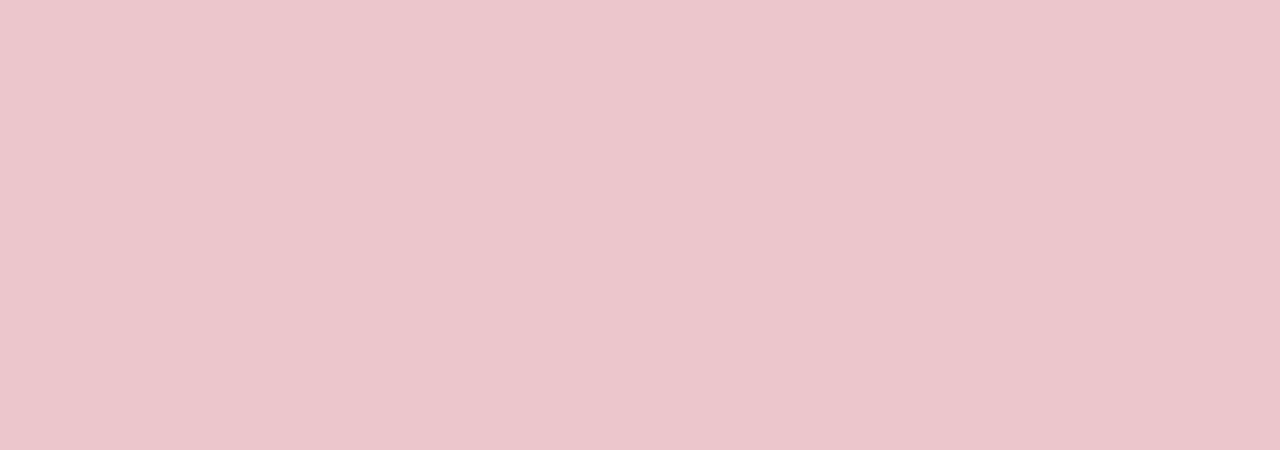
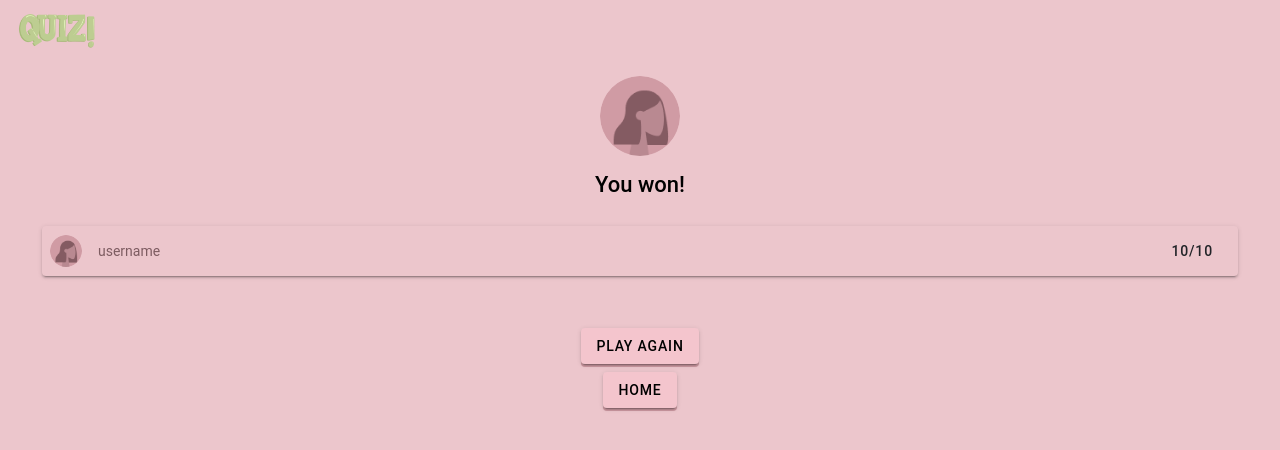
Before and after one commit to carolinahagman/quiz-app, a React (Create React App) app: page /result in a window 1280 px wide. Shown: the top 450 px of the page. Built offline with nearby package versions, Linux system fonts and the light colour scheme.

Commit message:
Add start of result page

```diff
--- a/src/App.tsx
+++ b/src/App.tsx
@@ -12,6 +12,7 @@ import Login from "./pages/Login";
 import Register from "./pages/Register";
 import Settings from "./pages/Settings";
 import Game from "./pages/Game";
+import Result from "./pages/Result";
 
 /* Core CSS required for Ionic components to work properly */
 import "@ionic/react/css/core.css";
@@ -57,6 +58,9 @@ class App extends React.Component<{}, {}> {
             <Route exact path="/game">
               <Game />
             </Route>
+            <Route exact path="/result">
+              <Result />
+            </Route>
             <Route exact path="/">
               <Redirect to={"/login"} />
             </Route>
--- a/src/pages/Game.tsx
+++ b/src/pages/Game.tsx
@@ -15,6 +15,7 @@ import { useState } from "react";
 
 const Game: React.FC = () => {
   const [isLoading, setIsLoading] = useState<boolean>(false);
+
   return (
     <IonPage>
       {isLoading ? (
--- a/src/pages/Home.css
+++ b/src/pages/Home.css
@@ -27,7 +27,6 @@
 }
 
 .settings-button {
-  position: absolute;
-  right: 1rem;
-  bottom: 1rem;
+  position: sticky;
+  bottom: 5px;
 }
--- a/src/pages/Home.tsx
+++ b/src/pages/Home.tsx
@@ -161,7 +161,7 @@ const Home: React.FC = () => {
               </div>
             </IonToolbar>
           </IonHeader>
-          <p>{user?.username ?? ""}</p>
+
           <div className="add-friend-search">
             <h2 className="title text-center">Add new friend</h2>
             <IonSearchbar
--- /dev/null
+++ b/src/pages/Result.css
@@ -0,0 +1,39 @@
+.result-container {
+  display: flex;
+  flex-direction: column;
+  align-items: center;
+  padding: 1rem 2rem;
+}
+
+.friend-list {
+  margin: 0 10px;
+  width: 100%;
+}
+
+.friend-card {
+  height: 50px;
+  padding: 0.5rem;
+  justify-content: space-between;
+  align-items: center;
+  margin-bottom: 0.5rem;
+}
+.question-result-container {
+  padding-bottom: 1rem;
+}
+
+.box {
+  width: 1.5rem;
+  height: 1.5rem;
+  display: flex;
+  justify-content: center;
+  align-items: center;
+  box-shadow: 0px 4px 4px rgba(0, 0, 0, 0.09);
+  border-radius: 3px;
+  margin: 0 3px;
+  color: var(--ion-background-color);
+}
+.button-container {
+  display: flex;
+  flex-direction: column;
+  align-items: center;
+}
--- /dev/null
+++ b/src/pages/Result.tsx
@@ -0,0 +1,110 @@
+import {
+  IonAvatar,
+  IonButton,
+  IonCard,
+  IonContent,
+  IonHeader,
+  IonImg,
+  IonItem,
+  IonList,
+  IonPage,
+  IonToolbar,
+} from "@ionic/react";
+import "./global.css";
+import "./Result.css";
+
+import defaultAvatar from "../assets/avatar/Avatar.png";
+import Logo from "../assets/QuizLogo.png";
+import { useState } from "react";
+import { Link } from "react-router-dom";
+import LoadingPage from "../components/LoadingPage";
+
+const Result: React.FC = () => {
+  const [avatar, setAvatar] = useState<string>(defaultAvatar);
+  const [isLoading, setIsLoading] = useState<boolean>(false);
+  const [ifCorrect, setIfCorrect] = useState<boolean>(true);
+  const [visible, setVisible] = useState<boolean>(false);
+
+  function playAgain() {
+    console.log("play again");
+  }
+
+  function openResult() {
+    if (visible) {
+      setVisible(false);
+    } else {
+      setVisible(true);
+    }
+  }
+
+  return (
+    <IonPage>
+      {isLoading ? (
+        <IonContent fullscreen>
+          <LoadingPage />
+        </IonContent>
+      ) : (
+        <IonContent fullscreen>
+          <IonHeader className="ion-no-border">
+            <IonToolbar color="background">
+              <div className="flex toolbar-container">
+                <IonImg className="small-logo" src={Logo} />
+              </div>
+            </IonToolbar>
+          </IonHeader>
+
+          <div className="result-container">
+            <IonAvatar className="big-avatar">
+              <IonImg className="avatar" src={avatar} />
+            </IonAvatar>
+            <h3>You won!</h3>
+            <IonList className="friend-list">
+              <IonCard className="friend-card flex">
+                <div className="flex">
+                  <IonAvatar className="small-avatar">
+                    <IonImg className="avatar" src={defaultAvatar} />
+                  </IonAvatar>
+                  <p className="secondary">username</p>
+                </div>
+                <IonButton onClick={openResult} fill="clear" color="dark">
+                  10/10
+                </IonButton>
+              </IonCard>
+              <div
+                className={
+                  visible
+                    ? "question-result-container visible"
+                    : "question-result-container hidden"
+                }
+              >
+                <div className={ifCorrect ? "success box" : "danger box"}>
+                  1
+                </div>
+                <div className="box success">2</div>
+                <div className="box success">3</div>
+                <div className="box success">4</div>
+                <div className="box success">5</div>
+                <div className="box success">6</div>
+                <div className="box success">7</div>
+                <div className="box success">8</div>
+                <div className="box success">9</div>
+                <div className="box success">10</div>
+              </div>
+            </IonList>
+
+            <div className="button-container">
+              <IonButton className="primary-button" onClick={playAgain}>
+                Play Again
+              </IonButton>
+              <Link to="/home">
+                <IonButton className="primary-button">Home</IonButton>
+              </Link>
+            </div>
+          </div>
+        </IonContent>
+      )}
+    </IonPage>
+  );
+};
+
+export default Result;
--- a/src/pages/global.css
+++ b/src/pages/global.css
@@ -32,6 +32,21 @@
   color: var(--ion-color-secondary);
 }
 
+.success {
+  background-color: var(--ion-color-success-dark);
+}
+
+.danger {
+  background-color: var(--ion-color-danger);
+}
+
+.hidden {
+  display: none;
+}
+
+.visible {
+  display: flex;
+}
 .text-center {
   text-align: center;
 }
--- a/src/theme/variables.css
+++ b/src/theme/variables.css
@@ -23,6 +23,7 @@
   --ion-color-tertiary-tint: #f1d5da;
 
   --ion-color-success: #bdcd91;
+  --ion-color-success-dark: #a7ba79;
   --ion-color-success-rgb: 189, 205, 145;
   --ion-color-success-contrast: #000000;
   --ion-color-success-contrast-rgb: 0, 0, 0;
```
